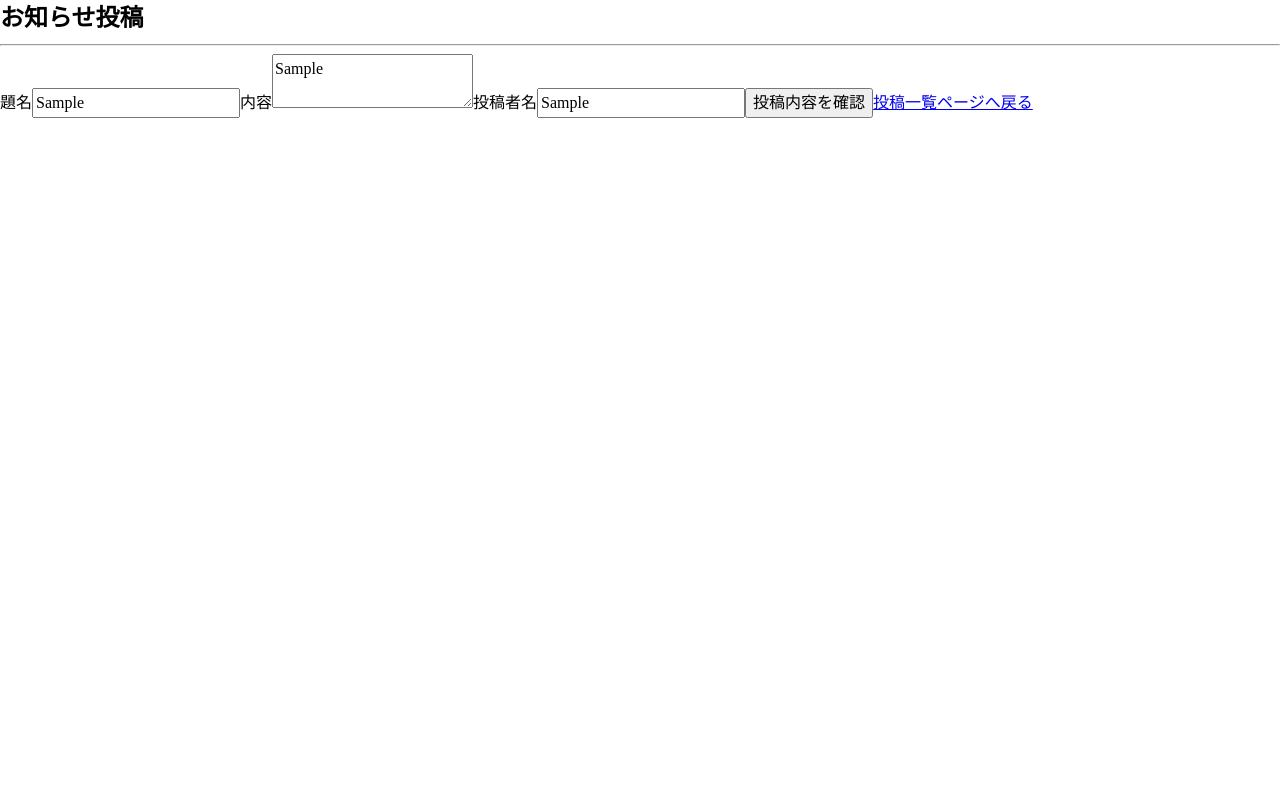
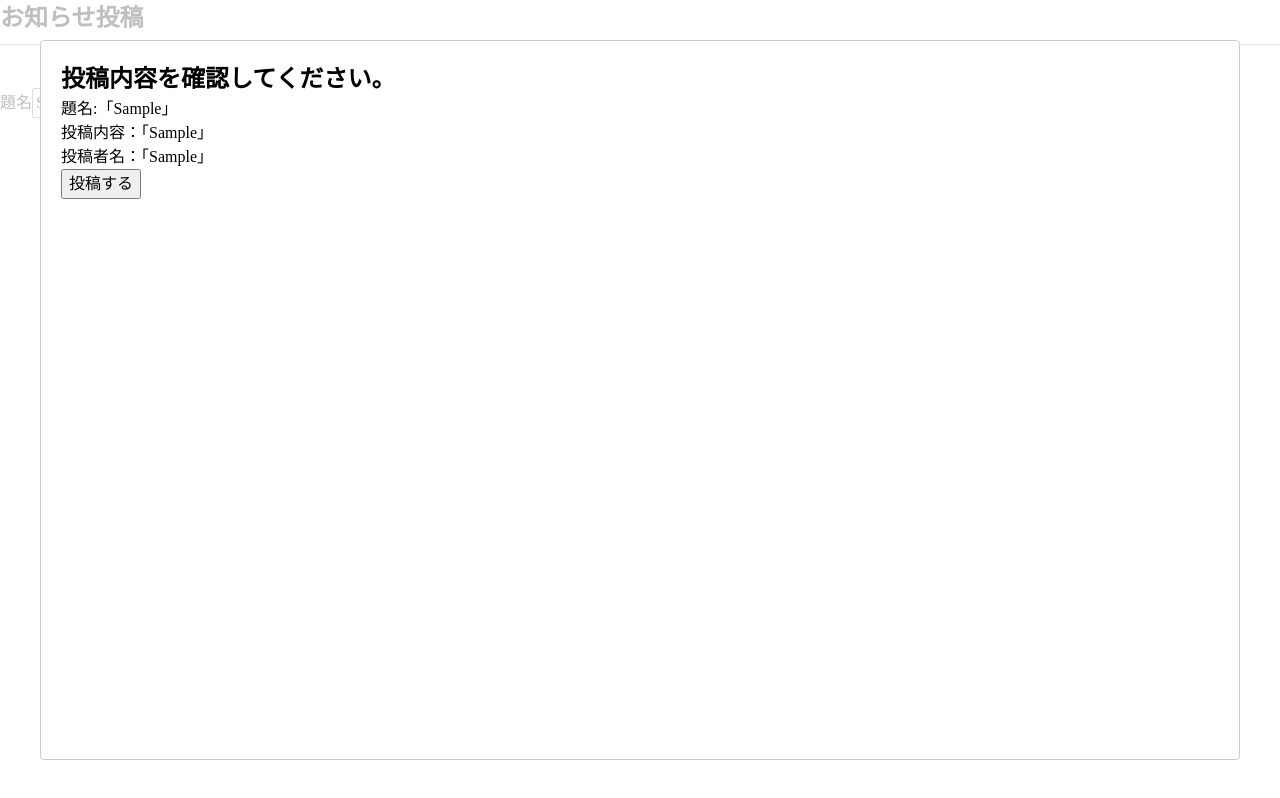
Before and after one commit to ishida-0622/u22-2023, a Next.js app in the folder frontend/: page /admin/post-announcement in a window 1280 px wide. Both pictures are taken after typing "Sample", "Sample", "Sample" into the empty fields and a click on the button "投稿内容を確認". Built offline with nearby package versions, Linux system fonts and the light colour scheme; no server answers.

Commit message:
feat:UI部分完成

```diff
--- /dev/null
+++ b/frontend/src/components/elements/NowLoading/index.tsx
@@ -0,0 +1,4 @@
+// ローディング中に表示するUIを作成
+export const NowLoading = () => {
+  return <p>ちょっと待ってね！</p>;
+};
--- a/frontend/src/components/pages/PostAnnouncement/index.tsx
+++ b/frontend/src/components/pages/PostAnnouncement/index.tsx
@@ -1,6 +1,11 @@
 import { useState } from "react";
 import { useRouter } from "next/router";
+import Modal from "react-modal";
+import { NowLoading } from "@/components/elements/NowLoading";
 import Link from "next/link";
+
+// Modalを表示するHTML要素のidを指定
+Modal.setAppElement("#__next");
 
 export const PostAnnouncement = () => {
   const [formValues, setFormValues] = useState({
@@ -9,15 +14,27 @@ export const PostAnnouncement = () => {
     name: "",
   });
 
+  //モーダルウィンドウの表示/非表示を表すbool値を宣言
+  const [modalIsOpen, setModalIsOpen] = useState(false);
+  /** モーダルウィンドウを表示にする関数 */
+  const openModal = () => setModalIsOpen(true);
+  /** モーダルウィンドウを非表示にする関数 */
+  const closeModal = () => setModalIsOpen(false);
+
   const handleSubmit = async (event: React.FormEvent<HTMLFormElement>) => {
     event.preventDefault();
+    openModal();
+  };
 
+  const sendNews = async (
+    event: React.MouseEvent<HTMLButtonElement, MouseEvent>
+  ) => {
     const baseUrl = process.env.NEXT_PUBLIC_API_ENDPOINT;
     if (baseUrl === undefined) {
       throw new Error("内部エラー");
     }
     try {
-            const response = await fetch(`${baseUrl}/auth/signup`, {
+      const response = await fetch(`${baseUrl}/auth/postannounce`, {
         method: "POST",
         body: JSON.stringify({
           formValues,
@@ -36,6 +53,7 @@ export const PostAnnouncement = () => {
   };
 
   return (
+    <main>
       <div>
         <h2>お知らせ投稿</h2>
         <hr />
@@ -93,5 +111,17 @@ export const PostAnnouncement = () => {
           </div>
         </form>
       </div>
+      <Modal isOpen={modalIsOpen} onRequestClose={closeModal}>
+        <div>
+          <h2>投稿内容を確認してください。</h2>
+          <div>題名:「{formValues.title}」</div>
+          <div>投稿内容：「{formValues.content}」</div>
+          <div>投稿者名：「{formValues.name}」</div>
+          <button type="button" onClick={sendNews}>
+            投稿する
+          </button>
+        </div>
+      </Modal>
+    </main>
   );
 };
```
Lines whose indentation alone changed are shown as unchanged.
